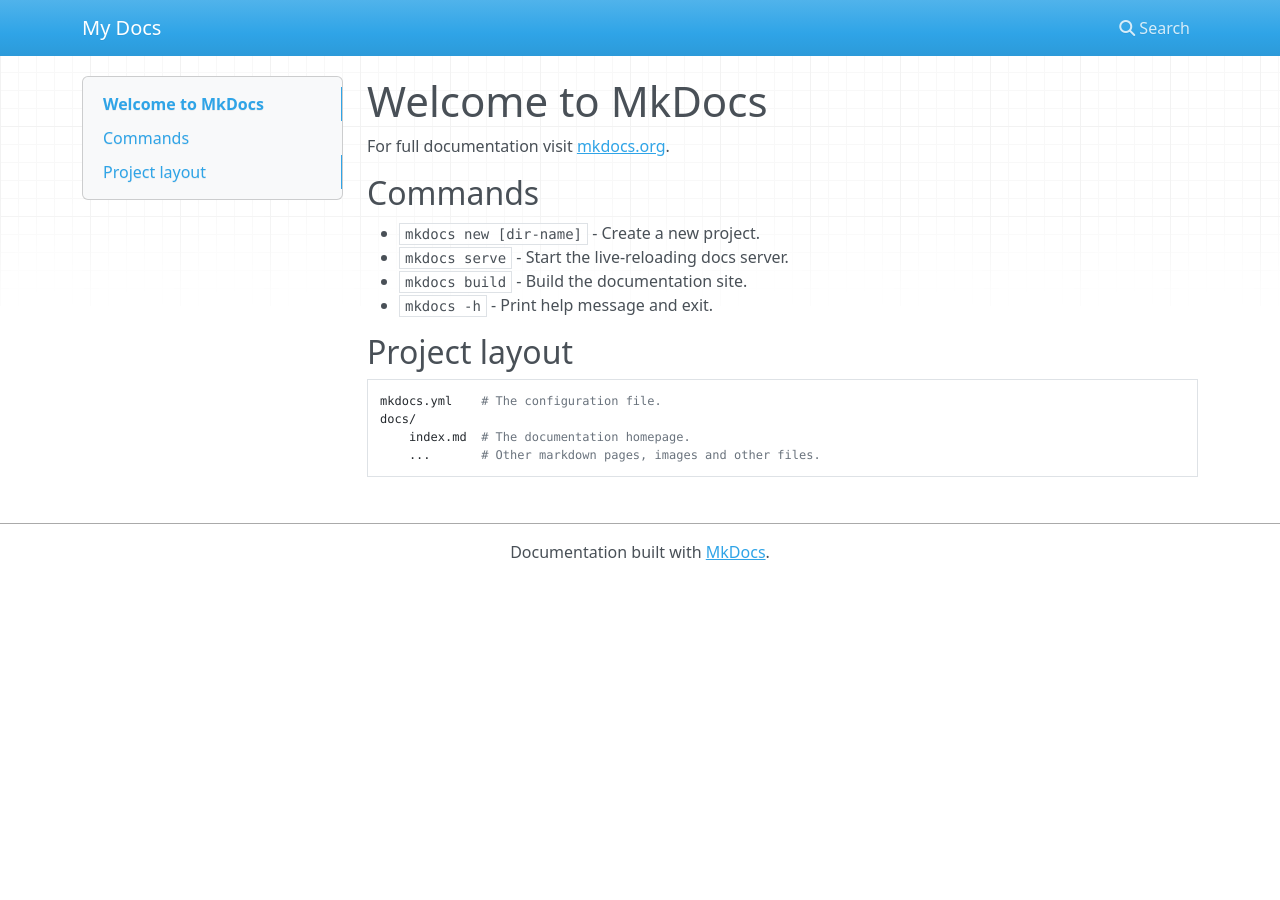
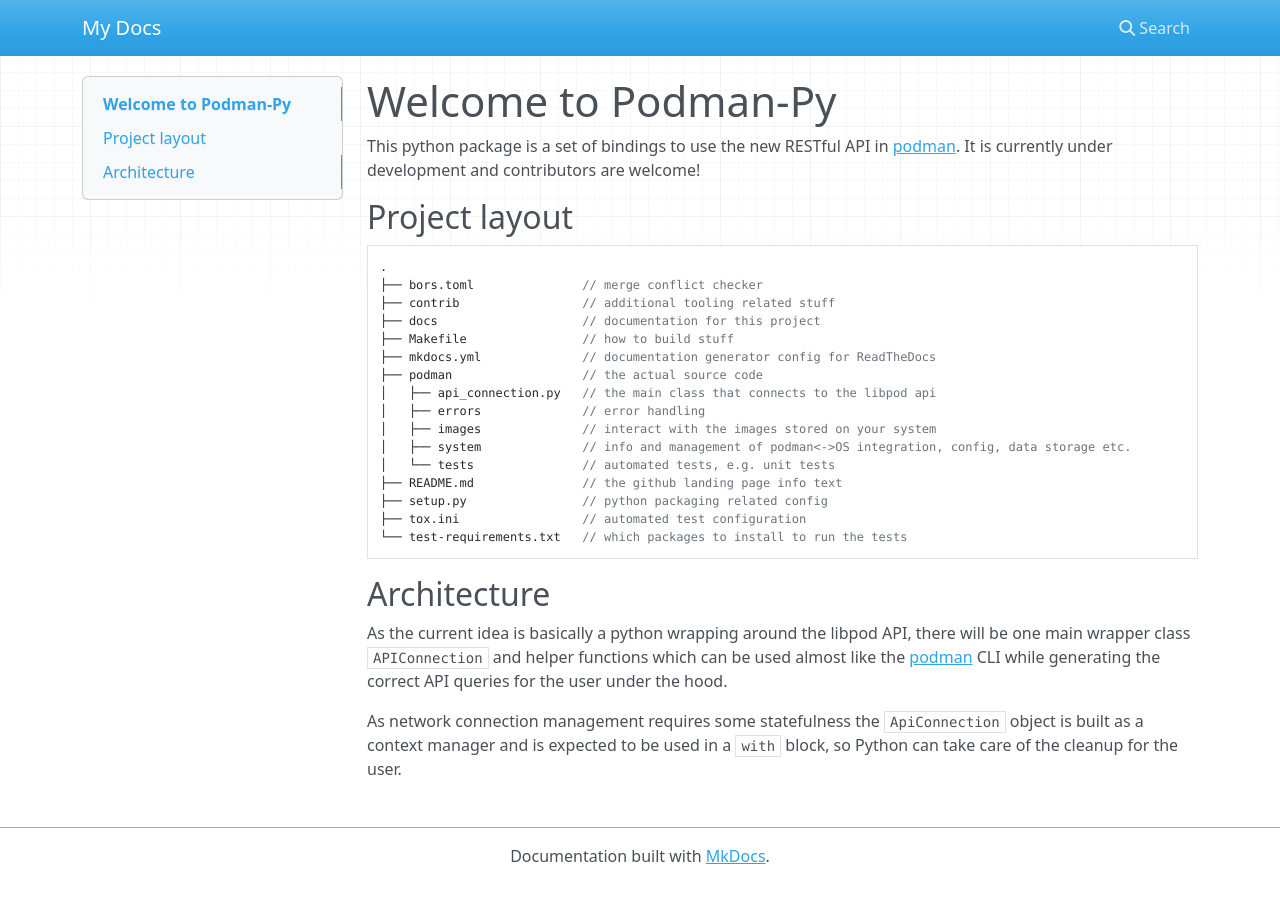
Before and after one commit to containers/podman-py, an MkDocs documentation site: the page built from docs/index.md, in a window 1280 px wide. Built offline with MkDocs 1.6.1, drawn with Linux system fonts in a browser that asks for light colours; nearby versions of some CDN libraries.

Commit message:
short documentation with essentials
Signed-off-by: Erik Bernoth <erik.bernoth@gmail.com>

````diff
--- /dev/null
+++ b/.readthedocs.yaml
@@ -0,0 +1,4 @@
+version: 2
+mkdocs:
+  configuration: mkdocs.yml
+  fail_on_warning: false
--- a/docs/index.md
+++ b/docs/index.md
@@ -1,17 +1,39 @@
-# Welcome to MkDocs
+# Welcome to Podman-Py
 
-For full documentation visit [mkdocs.org](https://www.mkdocs.org).
+This python package is a set of bindings to use the new RESTful API in
+[podman](https://github.com/containers/podman).  It is currently under
+development and contributors are welcome!
 
-## Commands
-
-* `mkdocs new [dir-name]` - Create a new project.
-* `mkdocs serve` - Start the live-reloading docs server.
-* `mkdocs build` - Build the documentation site.
-* `mkdocs -h` - Print help message and exit.
 
 ## Project layout
 
-    mkdocs.yml    # The configuration file.
-    docs/
-        index.md  # The documentation homepage.
-        ...       # Other markdown pages, images and other files.
+```
+.
+├── bors.toml               // merge conflict checker
+├── contrib                 // additional tooling related stuff
+├── docs                    // documentation for this project
+├── Makefile                // how to build stuff
+├── mkdocs.yml              // documentation generator config for ReadTheDocs
+├── podman                  // the actual source code
+│   ├── api_connection.py   // the main class that connects to the libpod api
+│   ├── errors              // error handling
+│   ├── images              // interact with the images stored on your system
+│   ├── system              // info and management of podman<->OS integration, config, data storage etc.
+│   └── tests               // automated tests, e.g. unit tests
+├── README.md               // the github landing page info text
+├── setup.py                // python packaging related config
+├── tox.ini                 // automated test configuration
+└── test-requirements.txt   // which packages to install to run the tests
+```
+
+## Architecture
+
+As the current idea is basically a python wrapping around the libpod API,
+there will be one main wrapper class `APIConnection` and helper functions
+which can be used almost like the
+[podman](https://github.com/containers/podman) CLI while generating the correct
+API queries for the user under the hood.
+
+As network connection management requires some statefulness the `ApiConnection`
+object is built as a context manager and is expected to be used in a `with`
+block, so Python can take care of the cleanup for the user.
````
